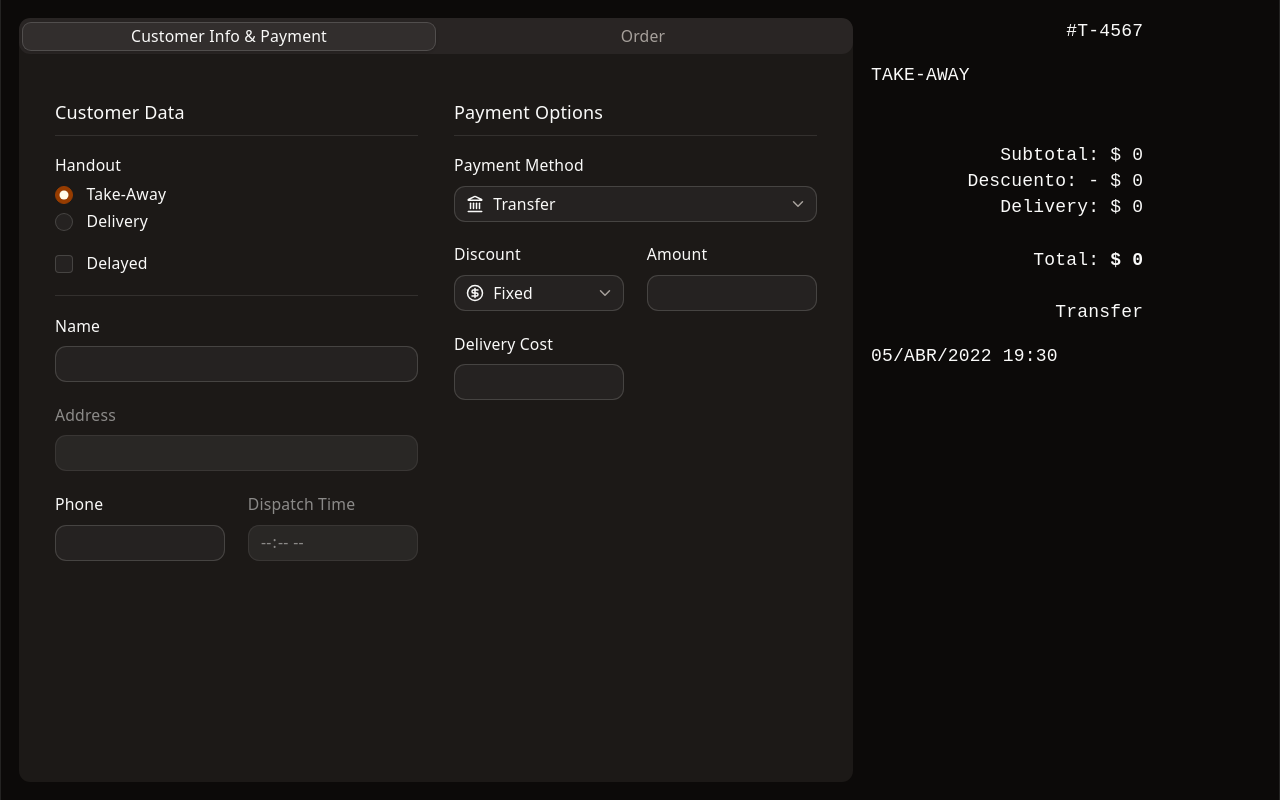
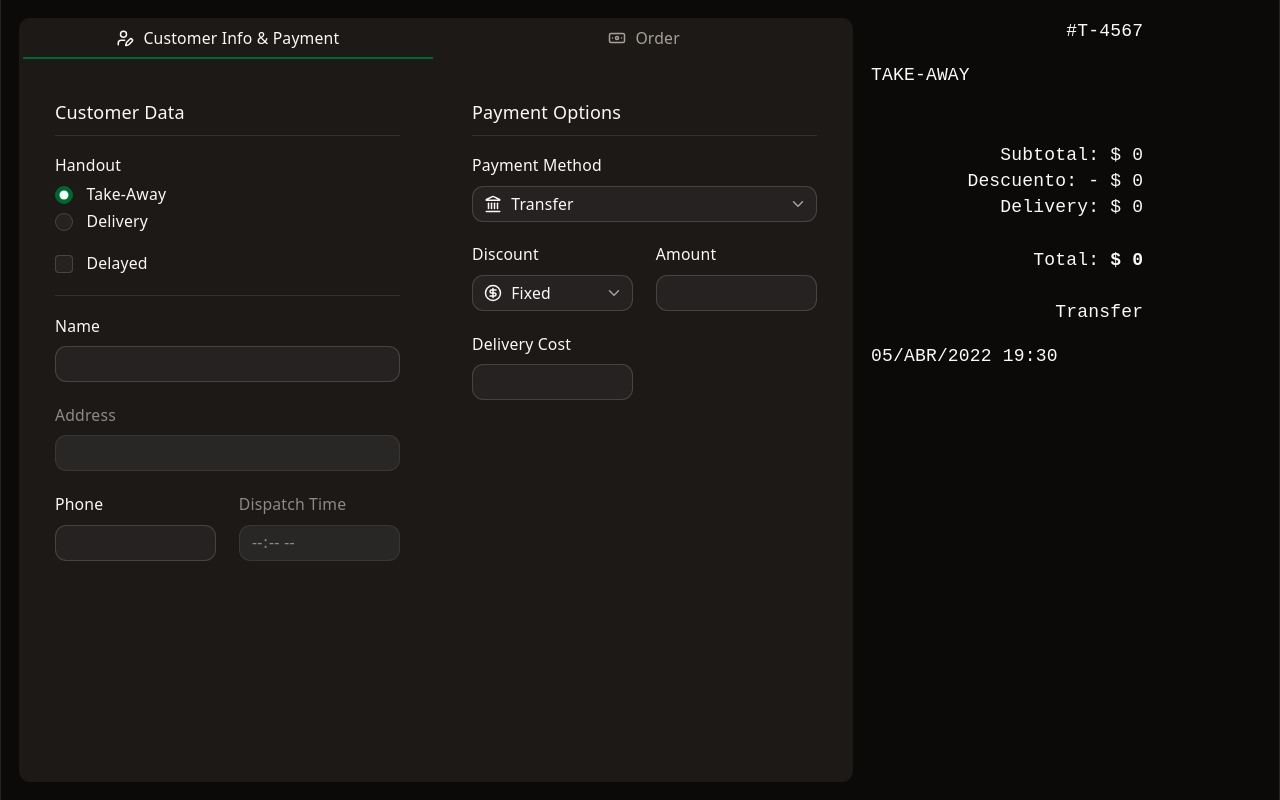
Before and after one commit to kikedose/ticket-gen-v2, a React (Vite) app: page /ticket in a window 1280 px wide. Built offline with nearby package versions, Linux system fonts and the light colour scheme.

Commit message:
wip: UI improvements

```diff
--- a/src/components/ui/tabs.tsx
+++ b/src/components/ui/tabs.tsx
@@ -1,10 +1,10 @@
-import { Tabs as TabsPrimitive } from "@base-ui/react/tabs"
-import { cva, type VariantProps } from "class-variance-authority"
-import { cn } from "cn"
+import { Tabs as TabsPrimitive } from '@base-ui/react/tabs';
+import { cva, type VariantProps } from 'class-variance-authority';
+import { cn } from 'cn';
 
 function Tabs({
   className,
-  orientation = "horizontal",
+  orientation = 'horizontal',
   ...props
 }: TabsPrimitive.Root.Props) {
   return (
@@ -12,32 +12,32 @@ function Tabs({
       data-slot="tabs"
       data-orientation={orientation}
       className={cn(
-        "group/tabs flex gap-2 data-horizontal:flex-col",
-        className
+        'group/tabs flex gap-2 data-horizontal:flex-col',
+        className,
       )}
       {...props}
     />
-  )
+  );
 }
 
 const tabsListVariants = cva(
-  "group/tabs-list inline-flex w-fit items-center justify-center rounded-lg p-[3px] text-muted-foreground group-data-horizontal/tabs:h-8 group-data-vertical/tabs:h-fit group-data-vertical/tabs:flex-col data-[variant=line]:rounded-none",
+  'group/tabs-list inline-flex w-fit items-center justify-center rounded-lg p-[3px] text-muted-foreground group-data-horizontal/tabs:h-8 group-data-vertical/tabs:h-fit group-data-vertical/tabs:flex-col data-[variant=line]:rounded-none',
   {
     variants: {
       variant: {
-        default: "bg-muted",
-        line: "gap-1 bg-transparent",
+        default: 'bg-muted',
+        line: 'gap-1 bg-transparent',
       },
     },
     defaultVariants: {
-      variant: "default",
+      variant: 'default',
     },
-  }
-)
+  },
+);
 
 function TabsList({
   className,
-  variant = "default",
+  variant = 'default',
   ...props
 }: TabsPrimitive.List.Props & VariantProps<typeof tabsListVariants>) {
   return (
@@ -47,7 +47,7 @@ function TabsList({
       className={cn(tabsListVariants({ variant }), className)}
       {...props}
     />
-  )
+  );
 }
 
 function TabsTrigger({ className, ...props }: TabsPrimitive.Tab.Props) {
@@ -56,24 +56,24 @@ function TabsTrigger({ className, ...props }: TabsPrimitive.Tab.Props) {
       data-slot="tabs-trigger"
       className={cn(
         "relative inline-flex h-[calc(100%-1px)] flex-1 items-center justify-center gap-1.5 rounded-md border border-transparent px-1.5 py-0.5 text-sm font-medium whitespace-nowrap text-foreground/60 transition-all group-data-vertical/tabs:w-full group-data-vertical/tabs:justify-start hover:text-foreground focus-visible:border-ring focus-visible:ring-[3px] focus-visible:ring-ring/50 focus-visible:outline-1 focus-visible:outline-ring disabled:pointer-events-none disabled:opacity-50 has-data-[icon=inline-end]:pr-1 has-data-[icon=inline-start]:pl-1 aria-disabled:pointer-events-none aria-disabled:opacity-50 dark:text-muted-foreground dark:hover:text-foreground group-data-[variant=default]/tabs-list:data-active:shadow-sm group-data-[variant=line]/tabs-list:data-active:shadow-none [&_svg]:pointer-events-none [&_svg]:shrink-0 [&_svg:not([class*='size-'])]:size-4",
-        "group-data-[variant=line]/tabs-list:bg-transparent group-data-[variant=line]/tabs-list:data-active:bg-transparent dark:group-data-[variant=line]/tabs-list:data-active:border-transparent dark:group-data-[variant=line]/tabs-list:data-active:bg-transparent",
-        "data-active:bg-background data-active:text-foreground dark:data-active:border-input dark:data-active:bg-input/30 dark:data-active:text-foreground",
-        "after:absolute after:bg-foreground after:opacity-0 after:transition-opacity group-data-horizontal/tabs:after:inset-x-0 group-data-horizontal/tabs:after:bottom-[-5px] group-data-horizontal/tabs:after:h-0.5 group-data-vertical/tabs:after:inset-y-0 group-data-vertical/tabs:after:-right-1 group-data-vertical/tabs:after:w-0.5 group-data-[variant=line]/tabs-list:data-active:after:opacity-100",
-        className
+        'group-data-[variant=line]/tabs-list:bg-transparent group-data-[variant=line]/tabs-list:data-active:bg-transparent dark:group-data-[variant=line]/tabs-list:data-active:border-transparent dark:group-data-[variant=line]/tabs-list:data-active:bg-transparent',
+        'data-active:bg-background data-active:text-foreground dark:data-active:border-input dark:data-active:bg-input/30 dark:data-active:text-foreground',
+        'after:absolute after:bg-primary after:opacity-0 after:transition-opacity group-data-horizontal/tabs:after:inset-x-0 group-data-horizontal/tabs:after:bottom-[-5px] group-data-horizontal/tabs:after:h-0.5 group-data-vertical/tabs:after:inset-y-0 group-data-vertical/tabs:after:-right-1 group-data-vertical/tabs:after:w-0.5 group-data-[variant=line]/tabs-list:data-active:after:opacity-100',
+        className,
       )}
       {...props}
     />
-  )
+  );
 }
 
 function TabsContent({ className, ...props }: TabsPrimitive.Panel.Props) {
   return (
     <TabsPrimitive.Panel
       data-slot="tabs-content"
-      className={cn("flex-1 text-sm outline-none", className)}
+      className={cn('flex-1 text-sm outline-none', className)}
       {...props}
     />
-  )
+  );
 }
 
-export { Tabs, TabsList, TabsTrigger, TabsContent, tabsListVariants }
+export { Tabs, TabsList, TabsTrigger, TabsContent, tabsListVariants };
--- a/src/routes/(ticket)/-ticket-form/index.tsx
+++ b/src/routes/(ticket)/-ticket-form/index.tsx
@@ -1,3 +1,4 @@
+import { Banknote, UserPen } from 'lucide-react';
 import { Tabs, TabsContent, TabsList, TabsTrigger } from '~/components/ui/tabs';
 import CustomerData from './customer-data';
 import PaymentOptions from './payment-options';
@@ -5,13 +6,18 @@ import ProductSelector from './product-selector';
 
 export default function TicketForm() {
   return (
-    <div className="bg-popover border-border flex h-full flex-col overflow-hidden rounded-lg">
+    <div className="bg-popover flex h-full flex-col overflow-hidden rounded-lg">
       <Tabs defaultValue="customer" className="flex h-full flex-col">
-        <TabsList className="w-full shrink-0 bg-none" variant="default">
-          <TabsTrigger value="customer">
+        <TabsList className="w-full shrink-0" variant="line">
+          <TabsTrigger value="customer" className="h-auto gap-2 pt-2 pb-1">
+            <UserPen />
             {'Customer Info & Payment'}
           </TabsTrigger>
-          <TabsTrigger value="order">Order</TabsTrigger>
+
+          <TabsTrigger value="order" className="h-auto gap-2 pt-2 pb-1">
+            <Banknote />
+            Order
+          </TabsTrigger>
         </TabsList>
 
         {/* Customer Info & Payment Tab Content */}
@@ -19,7 +25,7 @@ export default function TicketForm() {
           value="customer"
           className="min-h-0 flex-1 overflow-y-auto p-8"
         >
-          <div className="flex w-full flex-nowrap gap-8">
+          <div className="flex w-full flex-nowrap gap-16">
             <div className="flex-1">
               <CustomerData />
             </div>
--- a/src/routes/(ticket)/-ticket-form/product-selector.tsx
+++ b/src/routes/(ticket)/-ticket-form/product-selector.tsx
@@ -66,9 +66,9 @@ export default function ProductSelector() {
 
       {productHeaders.map((type) => (
         <div key={type} className="flex flex-col gap-4 pt-8">
-          <h2 className="scroll-m-20 border-b pb-2 text-3xl font-semibold tracking-tight capitalize first:mt-0">
+          <span className="scroll-m-20 border-b pb-2 text-[18px] font-medium tracking-tight capitalize first:mt-0">
             {type}
-          </h2>
+          </span>
 
           <div className="flex flex-wrap gap-4">
             {/* fix type errors once API delivers productList */}
--- a/src/styles/globals.css
+++ b/src/styles/globals.css
@@ -49,9 +49,9 @@
 
   --popover-foreground: oklch(0.147 0.004 49.25);
 
-  --primary: oklch(0.555 0.163 48.998);
+  --primary: oklch(0.527 0.154 150.069);
 
-  --primary-foreground: oklch(0.987 0.022 95.277);
+  --primary-foreground: oklch(0.982 0.018 155.826);
 
   --secondary: oklch(0.967 0.001 286.375);
 
@@ -69,15 +69,15 @@
 
   --ring: oklch(0.709 0.01 56.259);
 
-  --chart-1: oklch(0.845 0.143 164.978);
+  --chart-1: oklch(0.869 0.005 56.366);
 
-  --chart-2: oklch(0.696 0.17 162.48);
+  --chart-2: oklch(0.553 0.013 58.071);
 
-  --chart-3: oklch(0.596 0.145 163.225);
+  --chart-3: oklch(0.444 0.011 73.639);
 
-  --chart-4: oklch(0.508 0.118 165.612);
+  --chart-4: oklch(0.374 0.01 67.558);
 
-  --chart-5: oklch(0.432 0.095 166.913);
+  --chart-5: oklch(0.268 0.007 34.298);
 
   --radius: 0.625rem;
 
@@ -85,9 +85,9 @@
 
   --sidebar-foreground: oklch(0.147 0.004 49.25);
 
-  --sidebar-primary: oklch(0.666 0.179 58.318);
+  --sidebar-primary: oklch(0.627 0.194 149.214);
 
-  --sidebar-primary-foreground: oklch(0.987 0.022 95.277);
+  --sidebar-primary-foreground: oklch(0.982 0.018 155.826);
 
   --sidebar-accent: oklch(0.97 0.001 106.424);
 
@@ -227,8 +227,8 @@ code {
   --card-foreground: oklch(0.985 0.001 106.423);
   --popover: oklch(0.216 0.006 56.043);
   --popover-foreground: oklch(0.985 0.001 106.423);
-  --primary: oklch(0.473 0.137 46.201);
-  --primary-foreground: oklch(0.987 0.022 95.277);
+  --primary: oklch(0.448 0.119 151.328);
+  --primary-foreground: oklch(0.982 0.018 155.826);
   --secondary: oklch(0.274 0.006 286.033);
   --secondary-foreground: oklch(0.985 0 0);
   --muted: oklch(0.268 0.007 34.298);
@@ -239,15 +239,15 @@ code {
   --border: oklch(1 0 0 / 10%);
   --input: oklch(1 0 0 / 15%);
   --ring: oklch(0.553 0.013 58.071);
-  --chart-1: oklch(0.845 0.143 164.978);
-  --chart-2: oklch(0.696 0.17 162.48);
-  --chart-3: oklch(0.596 0.145 163.225);
-  --chart-4: oklch(0.508 0.118 165.612);
-  --chart-5: oklch(0.432 0.095 166.913);
+  --chart-1: oklch(0.869 0.005 56.366);
+  --chart-2: oklch(0.553 0.013 58.071);
+  --chart-3: oklch(0.444 0.011 73.639);
+  --chart-4: oklch(0.374 0.01 67.558);
+  --chart-5: oklch(0.268 0.007 34.298);
   --sidebar: oklch(0.216 0.006 56.043);
   --sidebar-foreground: oklch(0.985 0.001 106.423);
-  --sidebar-primary: oklch(0.769 0.188 70.08);
-  --sidebar-primary-foreground: oklch(0.279 0.077 45.635);
+  --sidebar-primary: oklch(0.723 0.219 149.579);
+  --sidebar-primary-foreground: oklch(0.982 0.018 155.826);
   --sidebar-accent: oklch(0.268 0.007 34.298);
   --sidebar-accent-foreground: oklch(0.985 0.001 106.423);
   --sidebar-border: oklch(1 0 0 / 10%);
```
Also changed, not shown: src/components/ui/label.tsx (+7 -7 lines).
